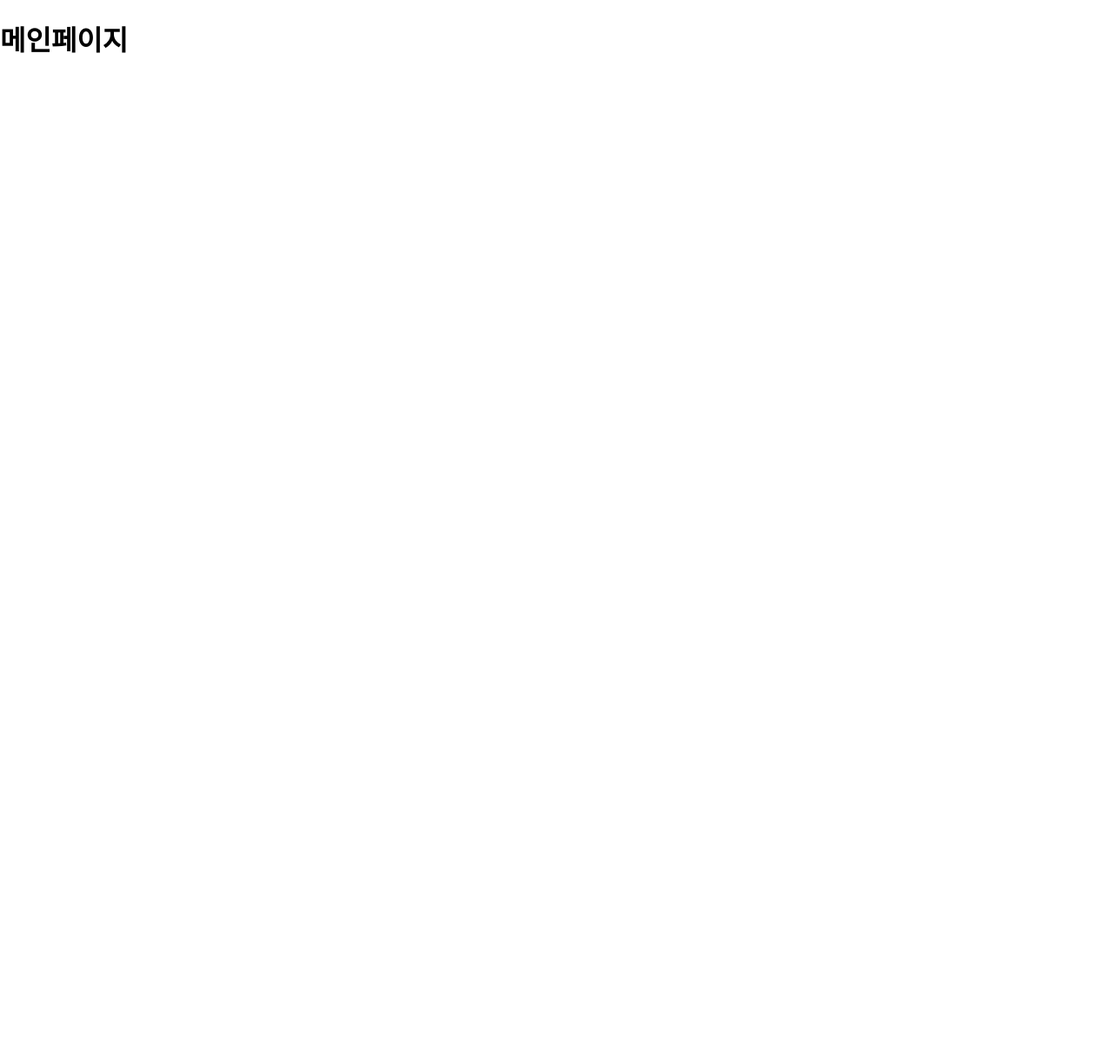
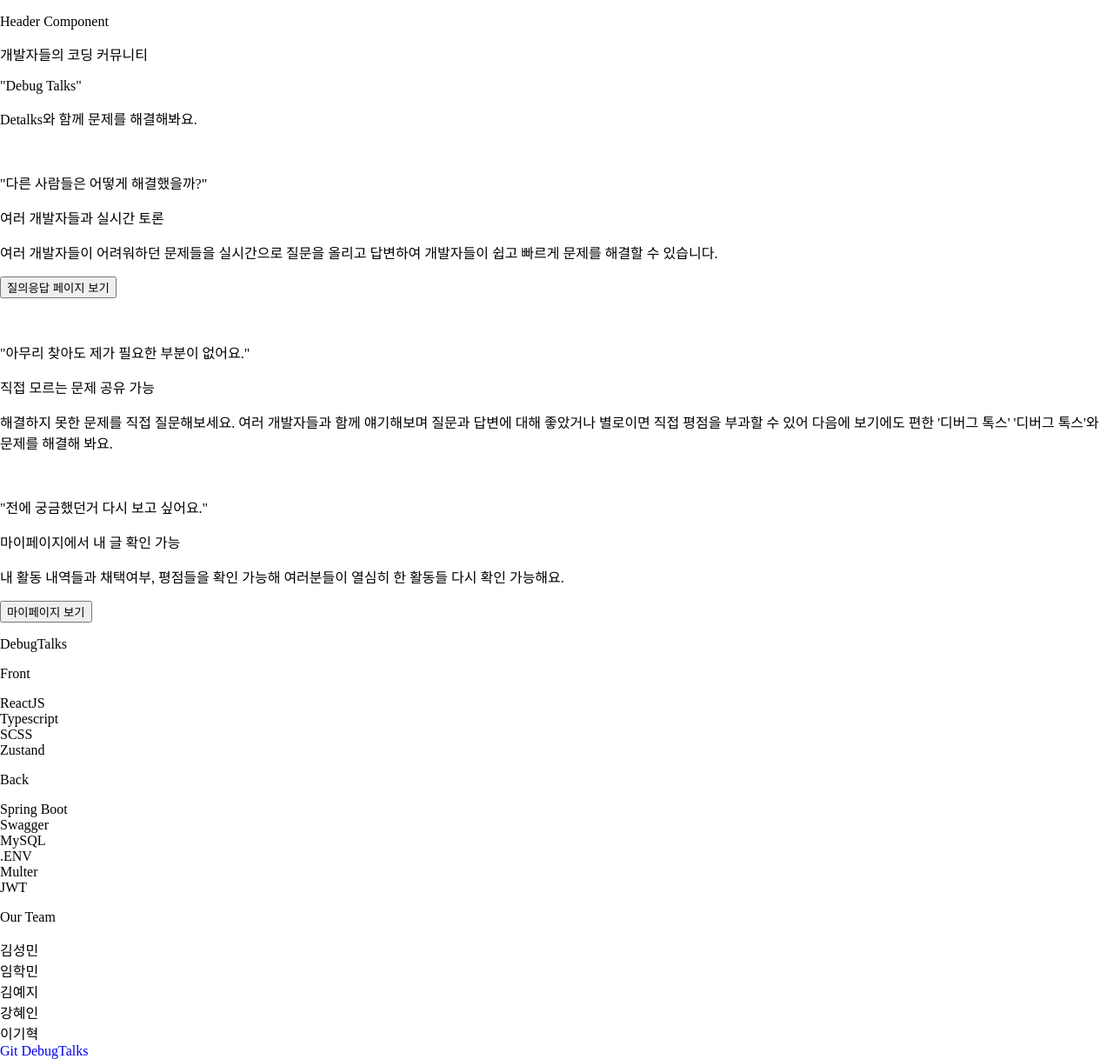
Before and after one commit to sesac-this-way-and-that/detalks-front, a React (Create React App) app: page / in a window 1280 px wide. Shown: the whole page at 87% size. Before the commit the page ends 800 px from the top, so only its background shows below. Built offline with nearby package versions, Linux system fonts and the light colour scheme; a web font is replaced by a local one.

Commit message:
Feat: 마이페이지, 메인페이지 컴포넌트

```diff
--- a/src/App.tsx
+++ b/src/App.tsx
@@ -3,15 +3,19 @@ import "./styles/index.scss";
 import Main from "./components/Main";
 import NotFound from "./components/NotFound";
 import Mypage from "./components/Mypage/Mypage";
+import Header from "./components/Header";
+import Footer from "./components/Footer";
 
 function App() {
   return (
     <>
+      <Header></Header>
       <Routes>
         <Route path="/" element={<Main />} />
         <Route path="*" element={<NotFound />} />
         <Route path="/mypage" element={<Mypage />} />
       </Routes>
+      <Footer></Footer>
     </>
   );
 }
--- /dev/null
+++ b/src/components/Footer.tsx
@@ -0,0 +1,59 @@
+export default function Footer() {
+  return (
+    <footer className="footer">
+      <div className="container">
+        <div className="logo">
+          {/* <img src={Logo} alt="" /> */}
+          DebugTalks
+        </div>
+        <div className="footer-content">
+          <div>
+            <p>Front</p>
+            <ul>
+              <li>ReactJS</li>
+              <li>Typescript</li>
+              <li>SCSS</li>
+              <li>Zustand</li>
+            </ul>
+          </div>
+          <div>
+            <p>Back</p>
+            <ul>
+              <li>Spring Boot</li>
+              <li>Swagger</li>
+              <li>MySQL</li>
+              <li>.ENV</li>
+              <li>Multer</li>
+              <li>JWT</li>
+            </ul>
+          </div>
+          <div>
+            <p>Our Team</p>
+            <ul>
+              <li>김성민</li>
+              <li>임학민</li>
+              <li>김예지</li>
+              <li>강혜인</li>
+              <li>이기혁</li>
+            </ul>
+          </div>
+          {/* <div className="mobile-git-btn">
+            <a
+              href="https://github.com/purple11-11/HandChatter"
+              target="_blank"
+            >
+              <img src={Github} alt="" />
+              Debug Talks
+            </a>
+          </div> */}
+        </div>
+        <div className="git-btn">
+          <a href="https://github.com/sesac-this-way-and-that" target="_blank">
+            {/* <img src={Github} alt="" /> */}
+            Git DebugTalks
+          </a>
+        </div>
+      </div>
+    </footer>
+  );
+}
--- a/src/components/Header.tsx
+++ b/src/components/Header.tsx
@@ -1 +1,10 @@
-export default function Header() {}
+// Header 컴포넌트가 JSX를 반환하도록 수정
+const Header: React.FC = () => {
+  return (
+    <header>
+      <p>Header Component</p>
+    </header>
+  );
+};
+
+export default Header;
--- a/src/components/Main.tsx
+++ b/src/components/Main.tsx
@@ -1,3 +1,56 @@
 export default function Main() {
-  return <h1>메인페이지</h1>;
+  return (
+    <section>
+      <article>
+        <div>
+          <p>개발자들의 코딩 커뮤니티</p>
+          <p>"Debug Talks"</p>
+          <p>Detalks와 함께 문제를 해결해봐요.</p>
+        </div>
+      </article>
+      <article>
+        <div>
+          <img src="" alt="" />
+        </div>
+        <div>
+          <p>"다른 사람들은 어떻게 해결했을까?"</p>
+          <p>여러 개발자들과 실시간 토론</p>
+          <p>
+            여러 개발자들이 어려워하던 문제들을 실시간으로 질문을 올리고
+            답변하여 개발자들이 쉽고 빠르게 문제를 해결할 수 있습니다.
+          </p>
+          <p>
+            <button>질의응답 페이지 보기</button>
+          </p>
+        </div>
+      </article>
+      <article>
+        <div>
+          <img src="" alt="" />
+        </div>
+        <p>"아무리 찾아도 제가 필요한 부분이 없어요."</p>
+        <p>직접 모르는 문제 공유 가능</p>
+        <p>
+          해결하지 못한 문제를 직접 질문해보세요. 여러 개발자들과 함께
+          얘기해보며 질문과 답변에 대해 좋았거나 별로이면 직접 평점을 부과할 수
+          있어 다음에 보기에도 편한 '디버그 톡스' '디버그 톡스'와 문제를 해결해
+          봐요.
+        </p>
+      </article>
+      <article>
+        <div>
+          <img src="" alt="" />
+        </div>
+        <p>"전에 궁금했던거 다시 보고 싶어요."</p>
+        <p>마이페이지에서 내 글 확인 가능</p>
+        <p>
+          내 활동 내역들과 채택여부, 평점들을 확인 가능해 여러분들이 열심히 한
+          활동들 다시 확인 가능해요.
+        </p>
+        <p>
+          <button>마이페이지 보기</button>
+        </p>
+      </article>
+    </section>
+  );
 }
--- a/src/components/Mypage/EditProfile.tsx
+++ b/src/components/Mypage/EditProfile.tsx
@@ -8,24 +8,30 @@ interface EditProfileProps {
     summary: string;
     about: string;
   };
+
   onUserInfoChange: (newUserInfo: {
     name: string;
     summary: string;
     about: string;
   }) => void;
+  onProfileImageChange: (imageUrl: string) => void;
 }
 
 const EditProfile: React.FC<EditProfileProps> = ({
   userInfo,
   onUserInfoChange,
+  onProfileImageChange,
 }) => {
   const [isPasswordModalOpen, setIsPasswordModalOpen] = useState(false);
   const [isWithdrawModalOpen, setIsWithdrawModalOpen] = useState(false);
-
+  const [selectedFile, setSelectedFile] = useState<File | null>(null);
+  const [imageUrl, setImageUrl] = useState<string>("");
   const [name, setName] = useState(userInfo.name);
   const [summary, setSummary] = useState(userInfo.summary);
   const [about, setAbout] = useState(userInfo.about);
-
+  const handleProfileImageChange = (imageUrl: string) => {
+    onProfileImageChange(imageUrl);
+  };
   const handleOpenPasswordModal = () => {
     setIsPasswordModalOpen(true);
   };
@@ -47,13 +53,30 @@ const EditProfile: React.FC<EditProfileProps> = ({
     onUserInfoChange({ name, summary, about });
   };
 
+  const handleFileChange = (e: React.ChangeEvent<HTMLInputElement>) => {
+    const file = e.target.files?.[0];
+    if (file) {
+      const reader = new FileReader();
+      reader.onload = () => {
+        if (typeof reader.result === "string") {
+          setImageUrl(reader.result);
+        }
+      };
+      reader.readAsDataURL(file);
+      setSelectedFile(file);
+    }
+  };
+
   return (
     <div>
       <div>
         <h3>프로필 사진 수정</h3>
-        <div className="profile-picture-section">
-          <img src="" alt="프로필 사진" className="profile-picture" />
-        </div>
+        <input type="file" accept="image/*" onChange={handleFileChange} />
+        {imageUrl && (
+          <div>
+            <img src={imageUrl} alt="프로필 사진" style={{ width: "200px" }} />
+          </div>
+        )}
       </div>
       <form className="edit-profile-form" onSubmit={handleSubmit}>
         <div className="form-group">
--- a/src/components/Mypage/Mypage.tsx
+++ b/src/components/Mypage/Mypage.tsx
@@ -10,6 +10,7 @@ const Mypage: React.FC = () => {
     summary: "안녕하세요. 프론트엔드를 하고 있는 개발자입니다.",
     about: "안녕하세요. 프론트엔드를 하고 있는 개발자입니다.\n\n...",
   });
+  const [profileImageUrl, setProfileImageUrl] = useState<string>("");
 
   const handleTabChange = (tab: string) => {
     setActiveTab(tab);
@@ -19,12 +20,16 @@ const Mypage: React.FC = () => {
     setUserInfo(newUserInfo);
   };
 
+  const handleProfileImageChange = (imageUrl: string) => {
+    setProfileImageUrl(imageUrl);
+  };
+
   return (
     <section>
       <h2>마이페이지</h2>
       <article>
         <div>
-          <img src="" alt="" />
+          <img src={profileImageUrl} alt="프로필 사진" />
         </div>
         <div>
           <p>
@@ -70,6 +75,7 @@ const Mypage: React.FC = () => {
             <EditProfile
               userInfo={userInfo}
               onUserInfoChange={handleUserInfoChange}
+              onProfileImageChange={handleProfileImageChange}
             />
           )}
         </div>
```
